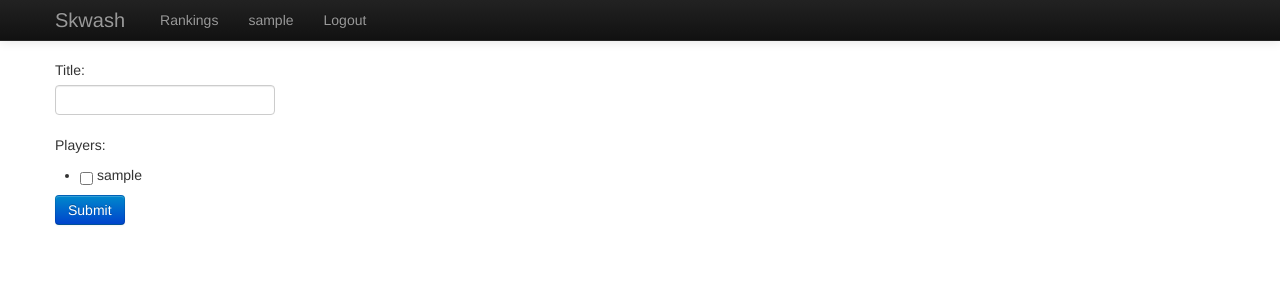
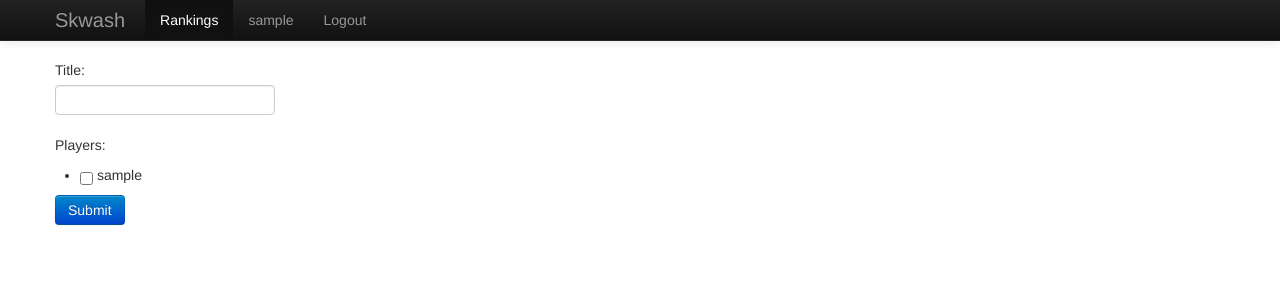
Before and after one commit to sorenu/skwash, a Django app: page /ranking_boards/new/ in a window 1280 px wide. Shown: the top 300 px of the page. Run offline with Django 3.2, Linux system fonts and the light colour scheme; the visitor is signed in with stand-in values (Sample User, id 1); data comes from the database, SQL or seed files in the repository; parts of the project's set-up code (start-up, migrations or seed data) failed here and were passed over; some libraries are stand-ins or nearby versions.

Commit message:
Renamed delete ranking board

```diff
--- a/skwash/templates/base.html
+++ b/skwash/templates/base.html
@@ -45,7 +45,7 @@
           <div class="nav-collapse collapse">
             <ul class="nav">
               <!-- <li class="active"><a href="/">{{ user }}</a></li> -->
-              <li class="{% active request '^/$' %}"><a href="/">Rankings</a></li>
+              <li class="{% active request '^/$' %} {% active request '^/ranking.*' %}"><a href="/">Rankings</a></li>
               <li class="{% active request '^/profile/$' %}"><a href="/profile">{{ user }}</a></li>
               <li><a href="/accounts/logout">Logout</a></li>
             </ul>
--- a/skwash/templates/registration/login.html
+++ b/skwash/templates/registration/login.html
@@ -17,6 +17,9 @@
             {{ field|placeholder:field.label }}
         </div>
     {% endfor %}
+    <label class="checkbox">
+    <input type="checkbox" value="remember-me"> Remember me
+    </label>
     <button class="btn btn-large btn-primary" type="submit">Sign in</button>
 <input type="hidden" name="next" value="/" />
 </form>
--- a/skwash/templates/website/ranking_board_delete.html
+++ b/skwash/templates/website/ranking_board_confirm_delete.html
@@ -1,3 +1,4 @@
+
 {% extends "base.html" %}
 
 {% block container %}
```
